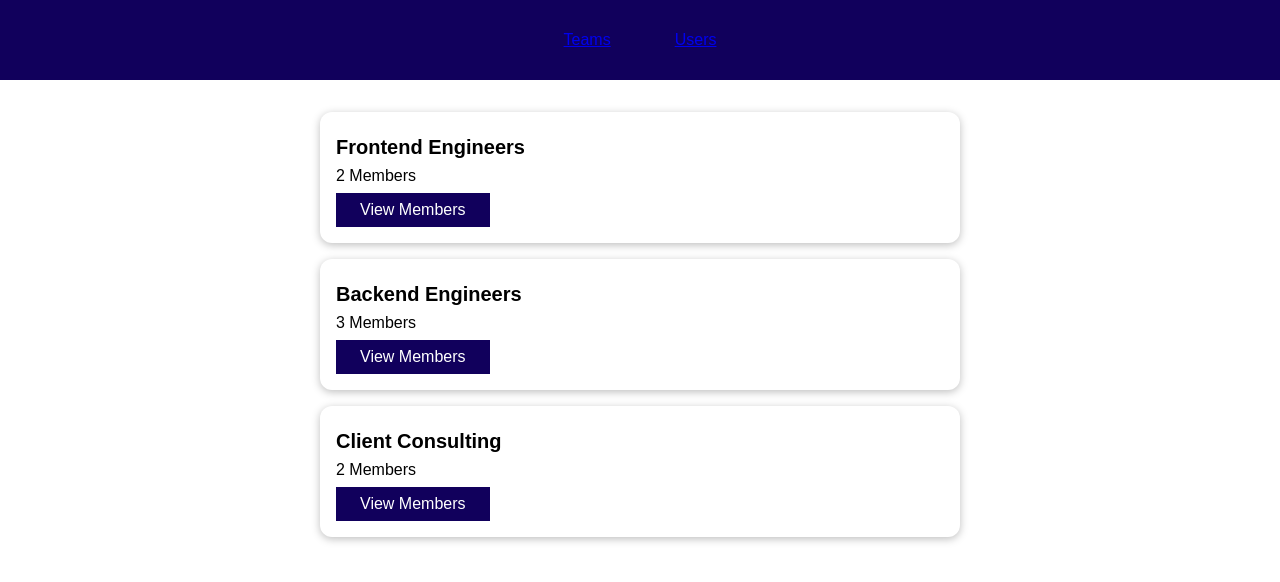
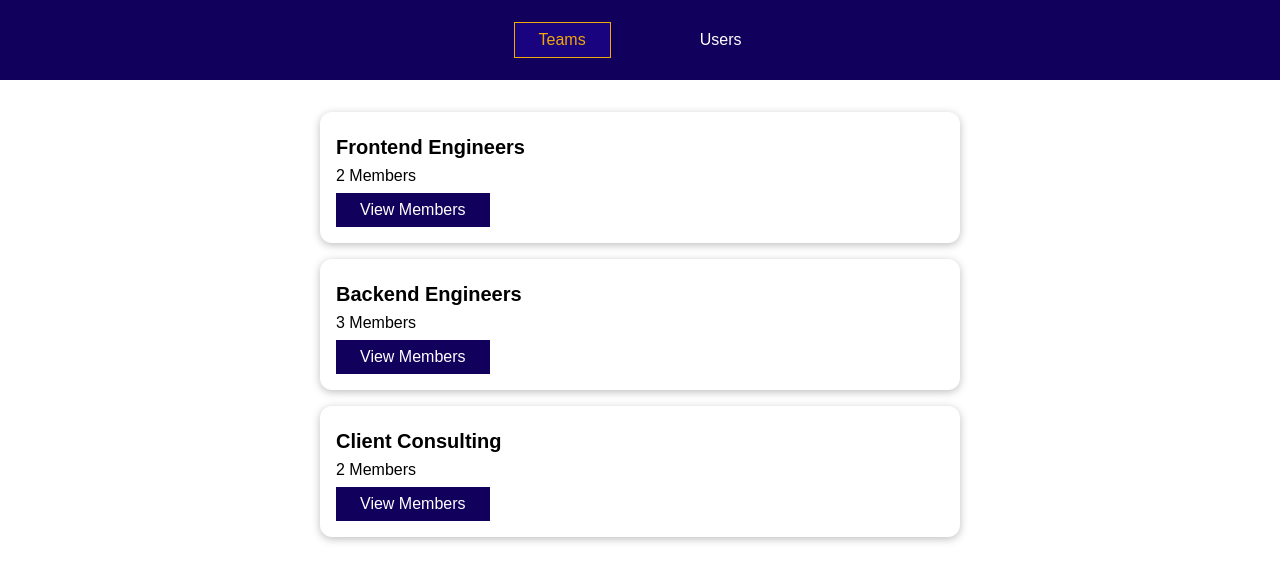
Before and after one commit to Akbaraliii/routing-01-starting-setup, a Vue app: page /teams in a window 1280 px wide. In both pictures the pointer is over the link "Teams". Shown: the top 582 px of the page. Built offline with nearby package versions, Linux system fonts and the light colour scheme.

Commit message:
navigating with router-link

```diff
--- a/src/components/nav/TheNavigation.vue
+++ b/src/components/nav/TheNavigation.vue
@@ -36,8 +36,8 @@ li {
   margin: 0 2rem;
 }
 
-button {
-  font: inherit;
+a {
+  text-decoration: none;
   background: transparent;
   border: 1px solid transparent;
   cursor: pointer;
@@ -46,8 +46,8 @@ button {
   display: inline-block;
 }
 
-button:hover,
-button:active {
+a:hover,
+a:active {
   color: #f1a80a;
   border-color: #f1a80a;
   background-color: #1a037e;
```
